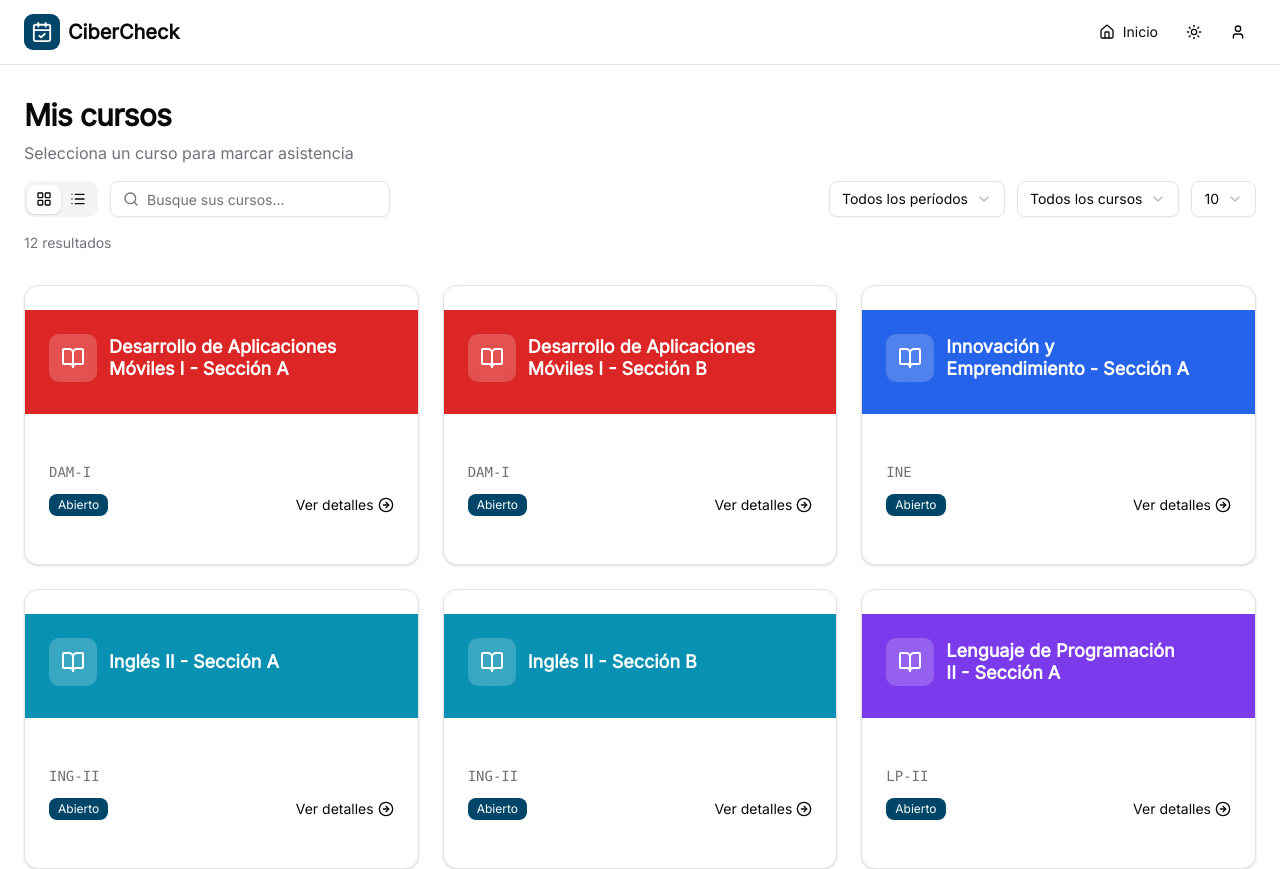
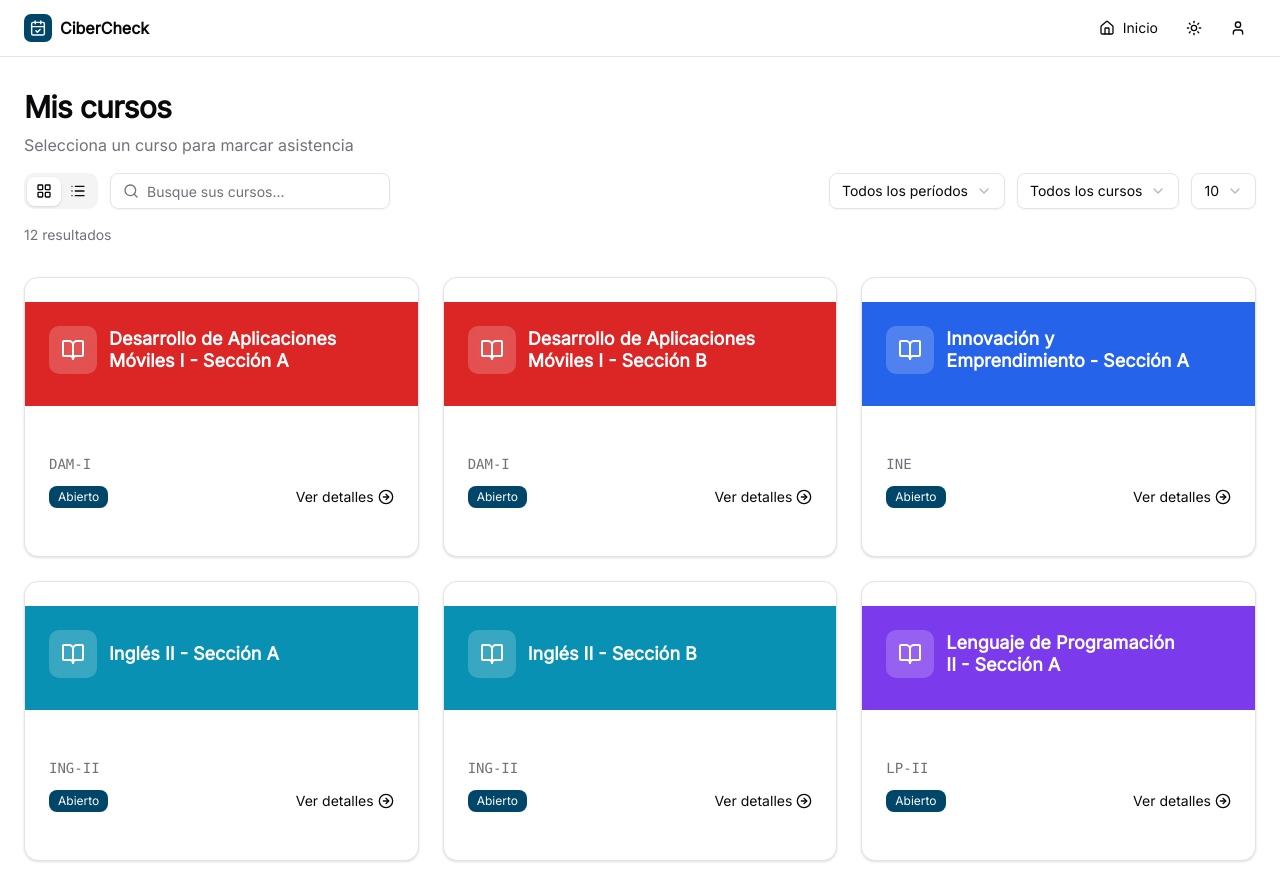
Before and after one commit to jaycodev/cibercheck, a Next.js app: page / in a window 1280 px wide. Shown: the top 869 px of the page. Built offline with nearby package versions, Linux system fonts and the light colour scheme.

Commit message:
fix(header): adjust header height and logo size for improved layout

```diff
--- a/features/main/components/layout/header.tsx
+++ b/features/main/components/layout/header.tsx
@@ -29,10 +29,10 @@ export function Header() {
   }
   return (
     <header className="sticky top-0 z-50 w-full border-b bg-background">
-      <div className="mx-auto flex h-16 max-w-7xl items-center justify-between px-4 md:px-6">
+      <div className="mx-auto flex h-14 max-w-7xl items-center justify-between px-4 md:px-6">
         <Link href="/" className="flex items-center gap-2 font-semibold">
-          <Logo className="size-9" />
-          <span className="text-xl font-semibold">CiberCheck</span>
+          <Logo className="size-7" />
+          CiberCheck
         </Link>
 
         <nav className="flex items-center gap-2">
```
